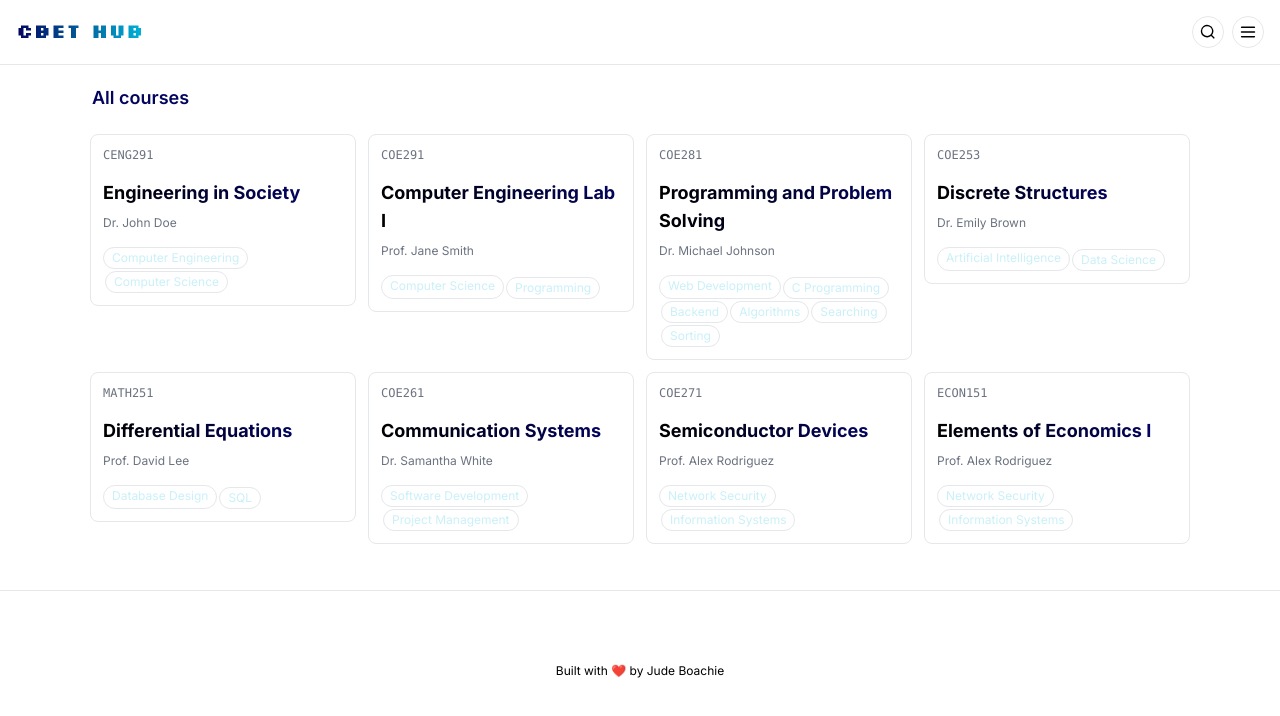
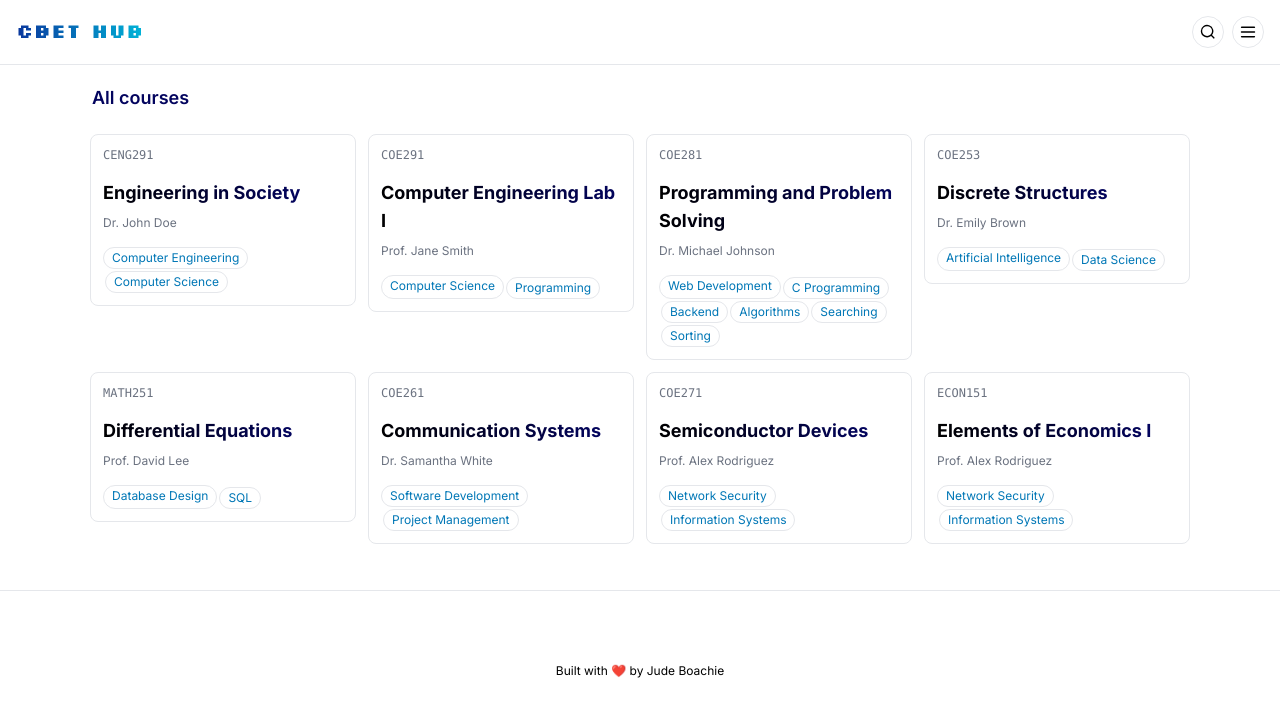
Before and after one commit to jdboachie/cbethub, a Next.js app: page / in a window 1280 px wide. Shown: the top 716 px of the page. Built offline with nearby package versions, Linux system fonts and the light colour scheme.

Commit message:
final push before i go poop :/

```diff
--- a/app/globals.css
+++ b/app/globals.css
@@ -36,5 +36,5 @@ body {
 }
 
 .dark-blue-gradient {
-  @apply bg-gradient-to-r from-midnightblue-100 to-pacificblue-100 text-transparent bg-clip-text
+  @apply bg-gradient-to-r from-[#0a369d] to-pacificblue-100 text-transparent bg-clip-text
 }
--- a/components/CourseCard.tsx
+++ b/components/CourseCard.tsx
@@ -30,7 +30,7 @@ const CourseCard = (
             {courseName}
         </p>
         <p
-            className='text-left pb-1 text-xs text-gray-500'
+            className='text-left pb-1 text-xs text-gray-500 dark:text-gray-400'
         >
             {lecturerName}
         </p>
--- a/components/Tag.tsx
+++ b/components/Tag.tsx
@@ -4,7 +4,7 @@
 const Tag = ({tag}: {tag?:string}) => {
   return (
     <div
-        className='bg-transparent border dark:border-[#333] text-lightcyan-100 rounded-full w-fit py-0.5 px-2 text-xs max-sm:text-[0.6rem]
+        className='bg-transparent border dark:border-[#333] text-starcommandblue-100 dark:text-lightcyan-100 rounded-full w-fit py-0.5 px-2 text-xs max-sm:text-[0.6rem]
         transition duration-300 ease-in-out'
     >
         {/*This will contain a link to a page that will show all courses and files with the tag*/}
```
